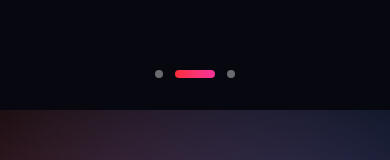
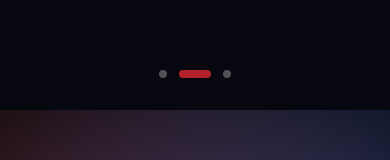
Before and after one commit to ranaabubakar5344-create/matiac, a Next.js app: page / in a window 390 px wide. Shown: the part 439-599 px from the top of the page. Built offline with nearby package versions, Linux system fonts and the light colour scheme.

Commit message:
Reduce hero slider dot intensity on mobile

```diff
--- a/app/components/HeroSlider.tsx
+++ b/app/components/HeroSlider.tsx
@@ -171,11 +171,21 @@ export default function HeroSlider() {
           <button
             key={i}
             onClick={() => setIndex(i)}
-            className={`transition-all ${
-              i === index
-                ? "w-10 h-2 bg-gradient-to-r from-red-500 to-pink-500"
-                : "w-2 h-2 bg-white/40"
-            } rounded-full`}
+            className={`rounded-full transition-all duration-300 ${
+  i === index
+    ? `
+        w-8 h-2
+        bg-red-500/70
+        sm:w-10
+        sm:bg-gradient-to-r sm:from-red-500 sm:to-pink-500
+      `
+    : `
+        w-2 h-2
+        bg-white/30
+        sm:bg-white/40
+      `
+}`}
+
           />
         ))}
       </div>
```
